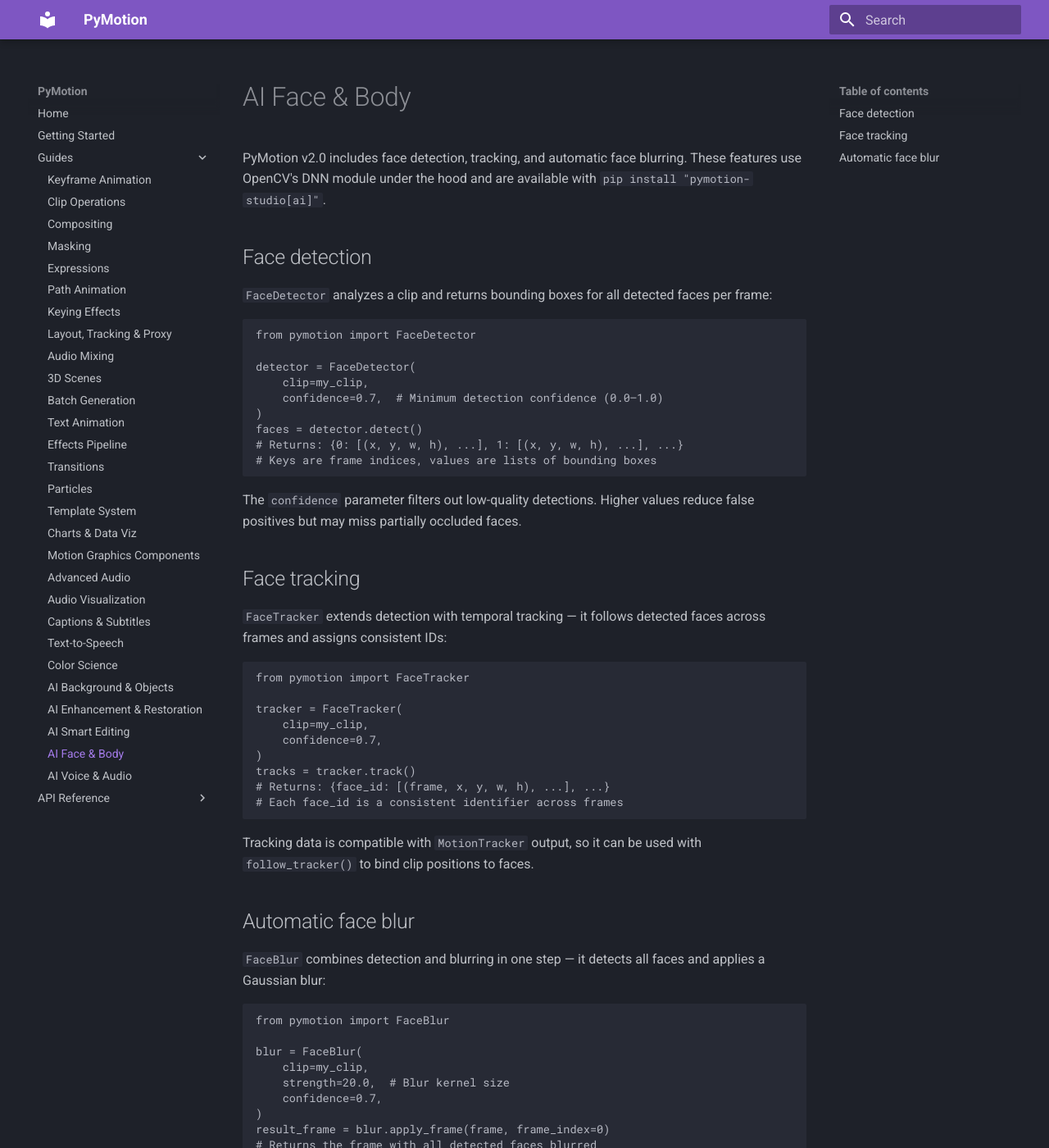
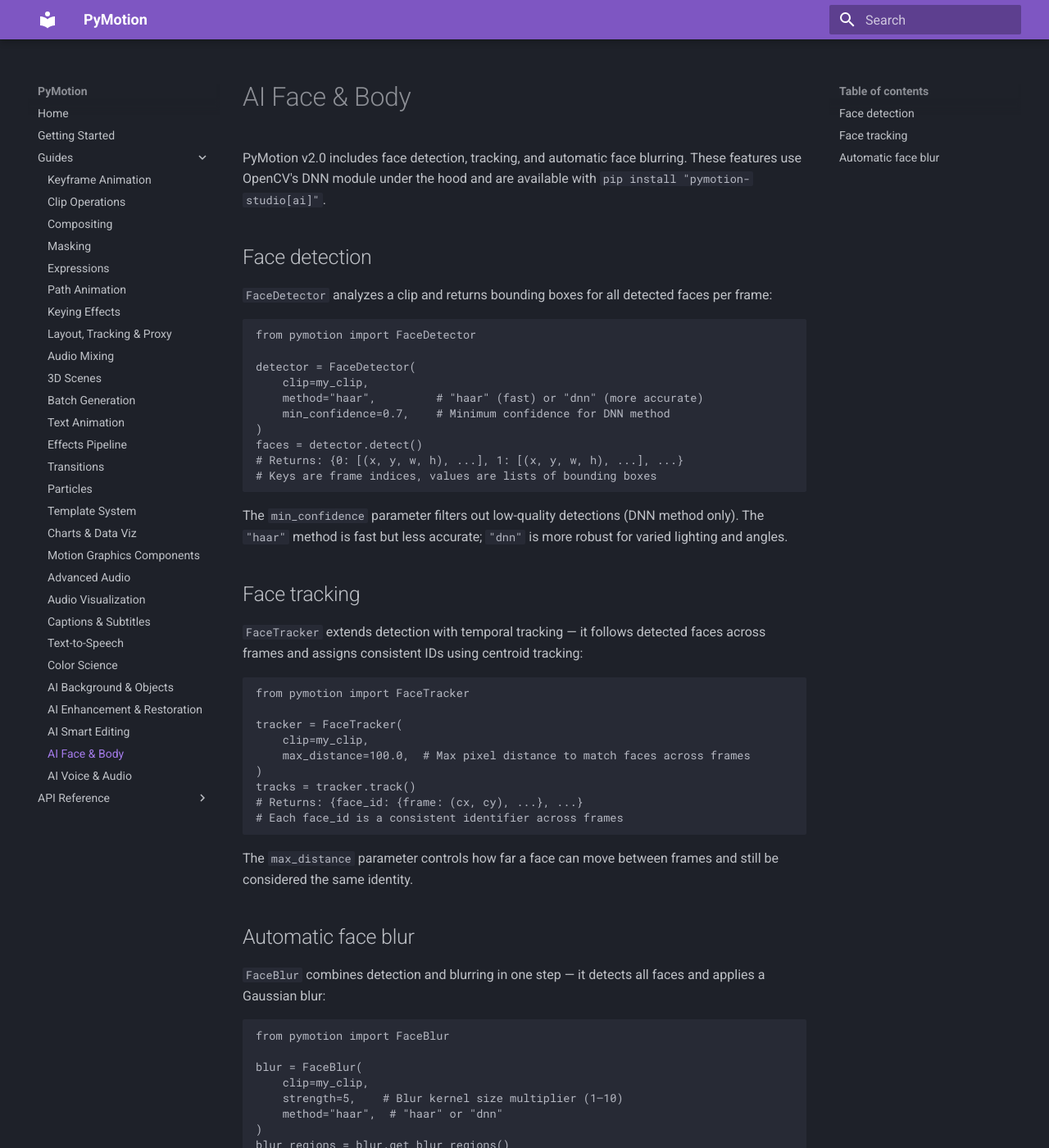
Before and after one commit to Ohswedd/pymotion, an MkDocs documentation site: the page built from docs/guides/ai-face-body.md, in a window 1280 px wide and 1400 px high. Shown: the whole window at 82% size. Built offline with MkDocs 1.6.1 and Material for MkDocs 9.7.7, drawn with Linux system fonts in a browser that asks for light colours; some of the changed text lies outside the part shown.

Commit message:
fix(docs,examples): correct API parameter names in v2.0 docs and example
Fix parameter names to match actual API: ReplaceBackground uses
new_bg (Clip), ContentAwareCrop uses target_ratio (str "9:16"),
AutoColor uses strength, FaceDetector uses min_confidence,
FaceBlur uses strength (int), MusicGeneration/SoundFXGeneration
use duration (not duration_sec). Verified example runs cleanly.

````diff
--- a/docs/guides/ai-face-body.md
+++ b/docs/guides/ai-face-body.md
@@ -14,35 +14,38 @@ from pymotion import FaceDetector
 
 detector = FaceDetector(
     clip=my_clip,
-    confidence=0.7,  # Minimum detection confidence (0.0–1.0)
+    method="haar",         # "haar" (fast) or "dnn" (more accurate)
+    min_confidence=0.7,    # Minimum confidence for DNN method
 )
 faces = detector.detect()
 # Returns: {0: [(x, y, w, h), ...], 1: [(x, y, w, h), ...], ...}
 # Keys are frame indices, values are lists of bounding boxes
 ```
 
-The `confidence` parameter filters out low-quality detections. Higher
-values reduce false positives but may miss partially occluded faces.
+The `min_confidence` parameter filters out low-quality detections
+(DNN method only). The `"haar"` method is fast but less accurate;
+`"dnn"` is more robust for varied lighting and angles.
 
 ## Face tracking
 
 `FaceTracker` extends detection with temporal tracking — it follows
-detected faces across frames and assigns consistent IDs:
+detected faces across frames and assigns consistent IDs using
+centroid tracking:
 
 ```python
 from pymotion import FaceTracker
 
 tracker = FaceTracker(
     clip=my_clip,
-    confidence=0.7,
+    max_distance=100.0,  # Max pixel distance to match faces across frames
 )
 tracks = tracker.track()
-# Returns: {face_id: [(frame, x, y, w, h), ...], ...}
+# Returns: {face_id: {frame: (cx, cy), ...}, ...}
 # Each face_id is a consistent identifier across frames
 ```
 
-Tracking data is compatible with `MotionTracker` output, so it can
-be used with `follow_tracker()` to bind clip positions to faces.
+The `max_distance` parameter controls how far a face can move between
+frames and still be considered the same identity.
 
 ## Automatic face blur
 
@@ -54,16 +57,16 @@ from pymotion import FaceBlur
 
 blur = FaceBlur(
     clip=my_clip,
-    strength=20.0,  # Blur kernel size
-    confidence=0.7,
+    strength=5,    # Blur kernel size multiplier (1–10)
+    method="haar",  # "haar" or "dnn"
 )
-result_frame = blur.apply_frame(frame, frame_index=0)
-# Returns the frame with all detected faces blurred
+blur_regions = blur.get_blur_regions()
+# Returns: {frame: [(x, y, w, h), ...], ...}
 ```
 
-The `strength` parameter controls blur intensity. Higher values
-produce stronger anonymization. Face regions are expanded slightly
-(padding) to ensure complete coverage.
+The `strength` parameter is a kernel size multiplier (1–10). Higher
+values produce stronger anonymization. The `method` parameter
+controls the underlying face detection algorithm.
 
 This is useful for privacy compliance — automatically blur all faces
 in user-generated content or surveillance footage before publication.
````
Also changed, not shown: docs/guides/ai-background-objects.md (+13 -13 lines), docs/guides/ai-smart-editing.md (+17 -15 lines), docs/guides/ai-voice-audio.md (+12 -13 lines), 1 other file.
